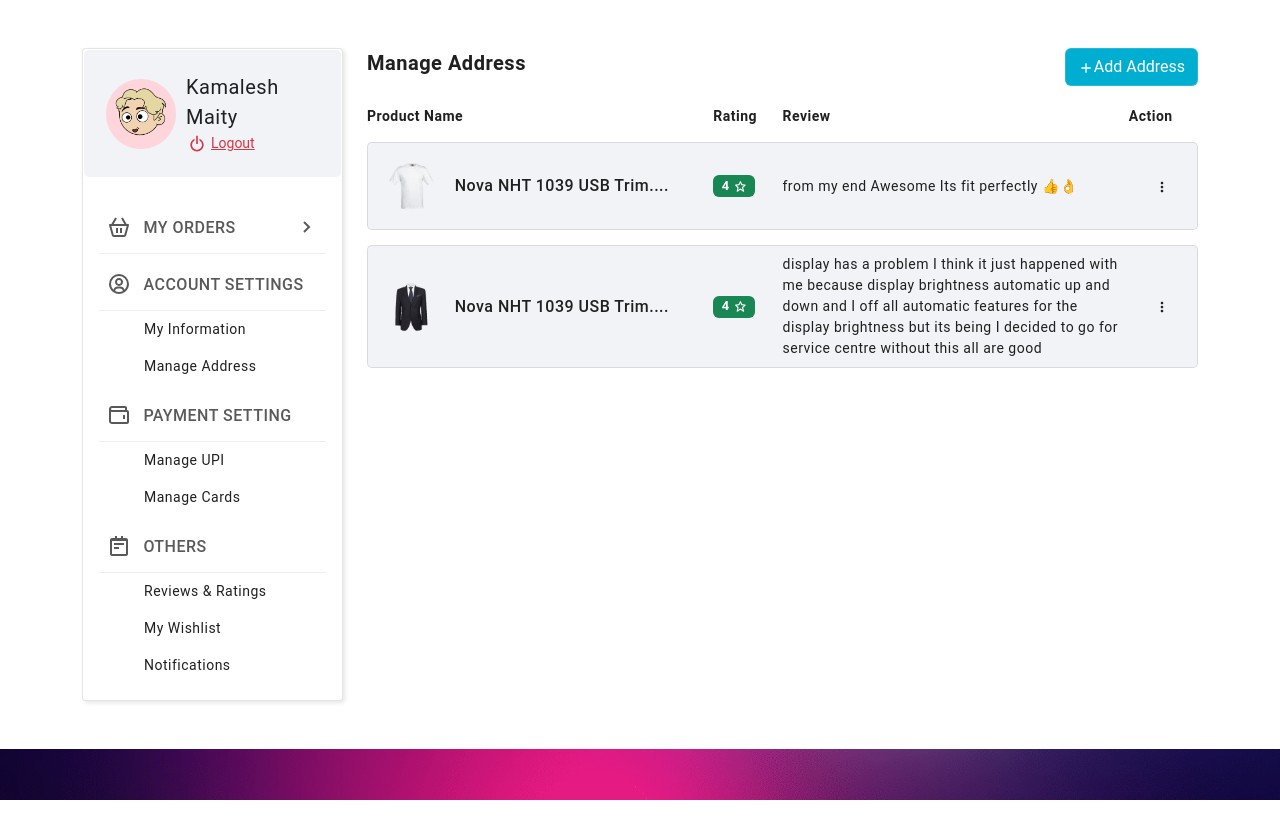
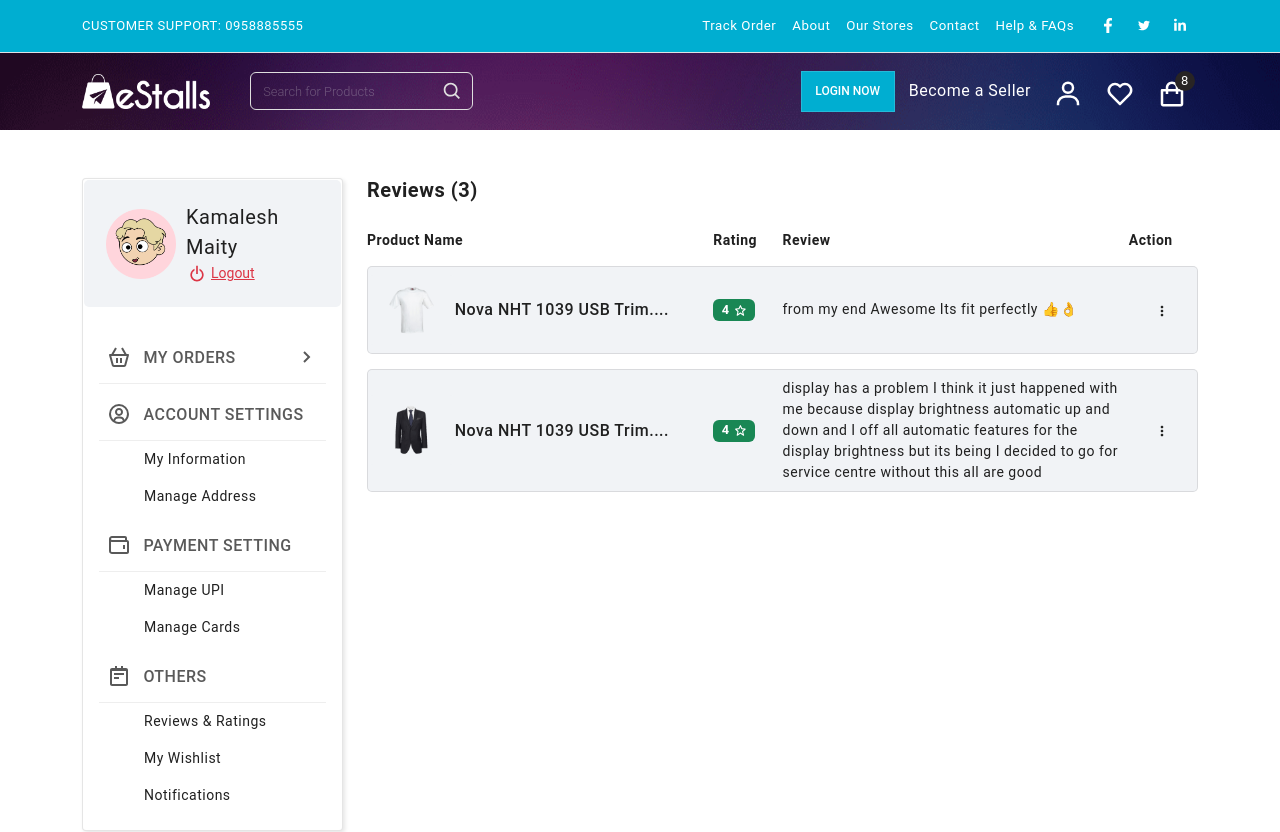
Before and after one commit to kamalesh777/e-stalls-client, a Next.js app: page /profile/others/reviews in a window 1280 px wide. Shown: the top 832 px of the page. Before the commit the page ends 800 px from the top, so only its background shows below. Built offline with nearby package versions, Linux system fonts and the light colour scheme.

Commit message:
Dev - reviews page working perfect

```diff
--- a/pages/profile/others/reviews.tsx
+++ b/pages/profile/others/reviews.tsx
@@ -1,6 +1,11 @@
 import React from 'react'
+import NormalLayout from '@/layout/NormalLayout'
 import Profile from '@/view/Profile'
 
-const reviews = (): JSX.Element => <Profile />
+const reviews = (): JSX.Element => (
+  <NormalLayout>
+    <Profile />
+  </NormalLayout>
+)
 
 export default reviews
--- a/src/components/Profile/Others/Reviews.tsx
+++ b/src/components/Profile/Others/Reviews.tsx
@@ -46,15 +46,7 @@
   )
   return (
     <div className="content-wrapper">
-      <ExtraCardHeader
-        title="Manage Address"
-        rightComponent={
-          <button className="btn btn-light" onClick={() => setOpenModal(true)}>
-            <BiPlus />
-            Add Address
-          </button>
-        }
-      />
+      <ExtraCardHeader title="Reviews (3)" />
       <div className="profile-review">
         <div className="review-list-card">
           <div className="review-haeder">
```
